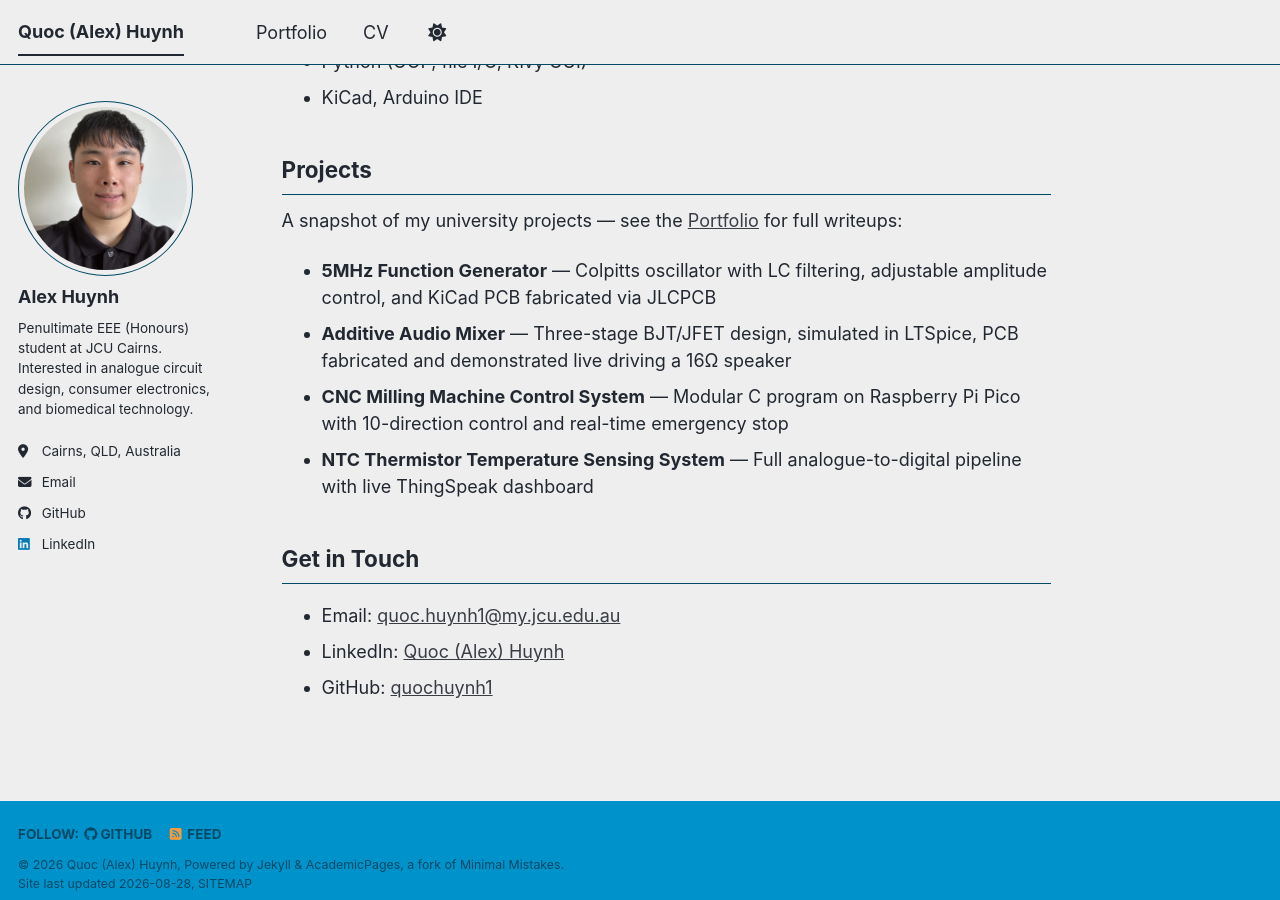
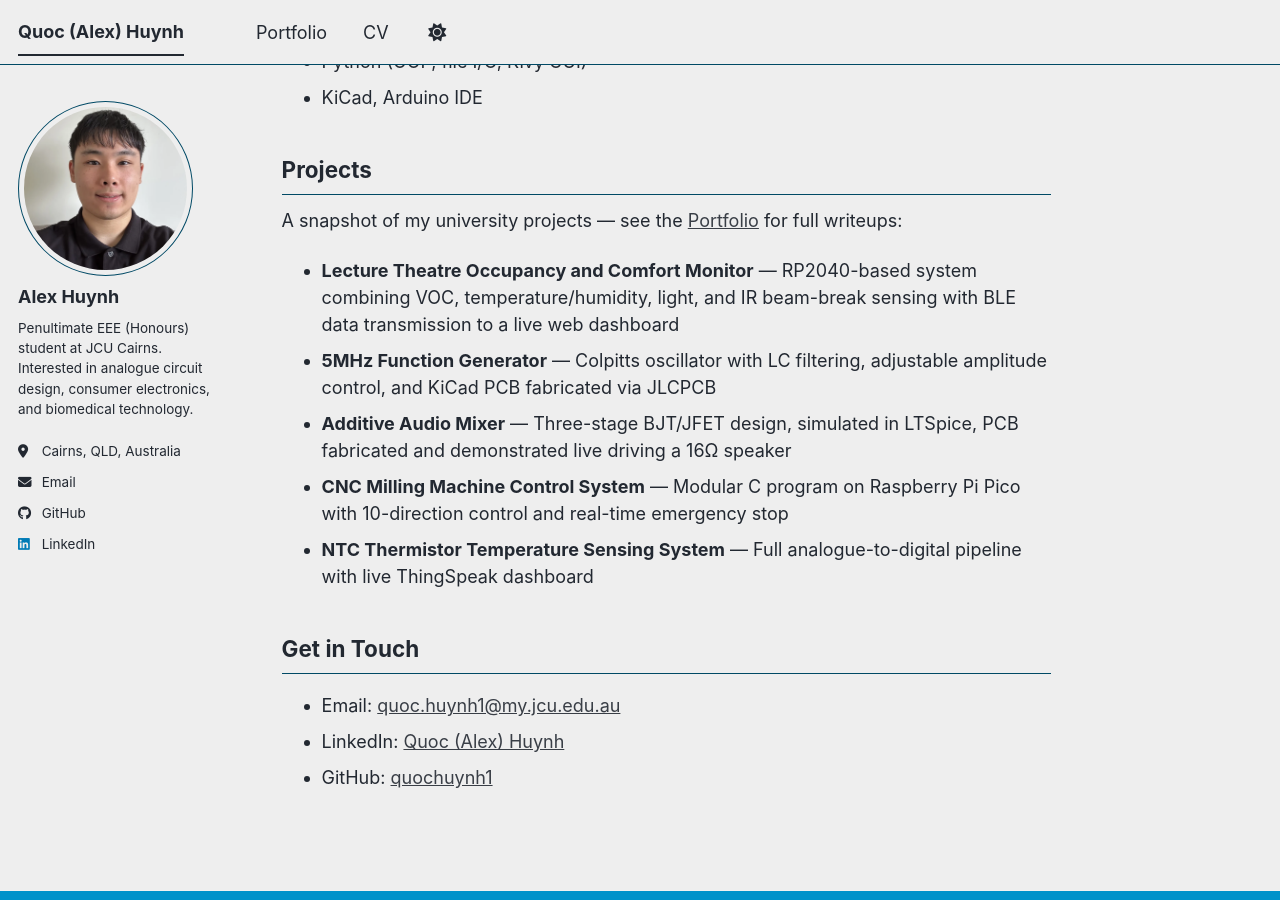
Before and after one commit to quochuynh1/quochuynh1.github.io, a Jekyll site: the page built from _pages/about.md, in a window 1280 px wide and 900 px high, scrolled down 998 px. Built offline with Jekyll 4.4.1, drawn with Linux system fonts in a browser that asks for light colours; a script bundle is joined from its source files by our own code; library files that are not in the unit come from our copies.

Commit message:
Update about.md

```diff
--- a/_pages/about.md
+++ b/_pages/about.md
@@ -38,6 +38,9 @@ and grow within a capable engineering team.
 A snapshot of my university projects — see the [Portfolio](/portfolio/)
 for full writeups:
 
+- **Lecture Theatre Occupancy and Comfort Monitor** — RP2040-based system
+  combining VOC, temperature/humidity, light, and IR beam-break sensing with
+  BLE data transmission to a live web dashboard
 - **5MHz Function Generator** — Colpitts oscillator with LC filtering,
   adjustable amplitude control, and KiCad PCB fabricated via JLCPCB
 - **Additive Audio Mixer** — Three-stage BJT/JFET design, simulated in
```
